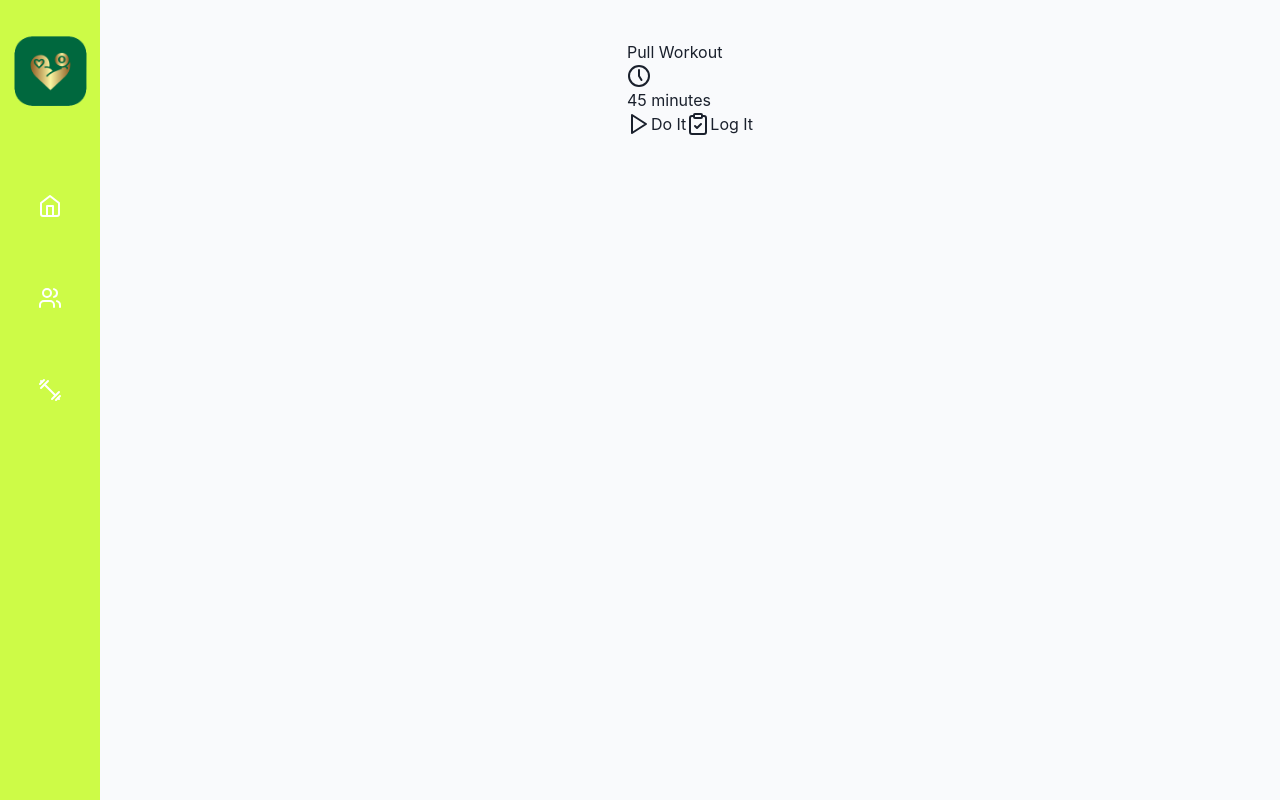
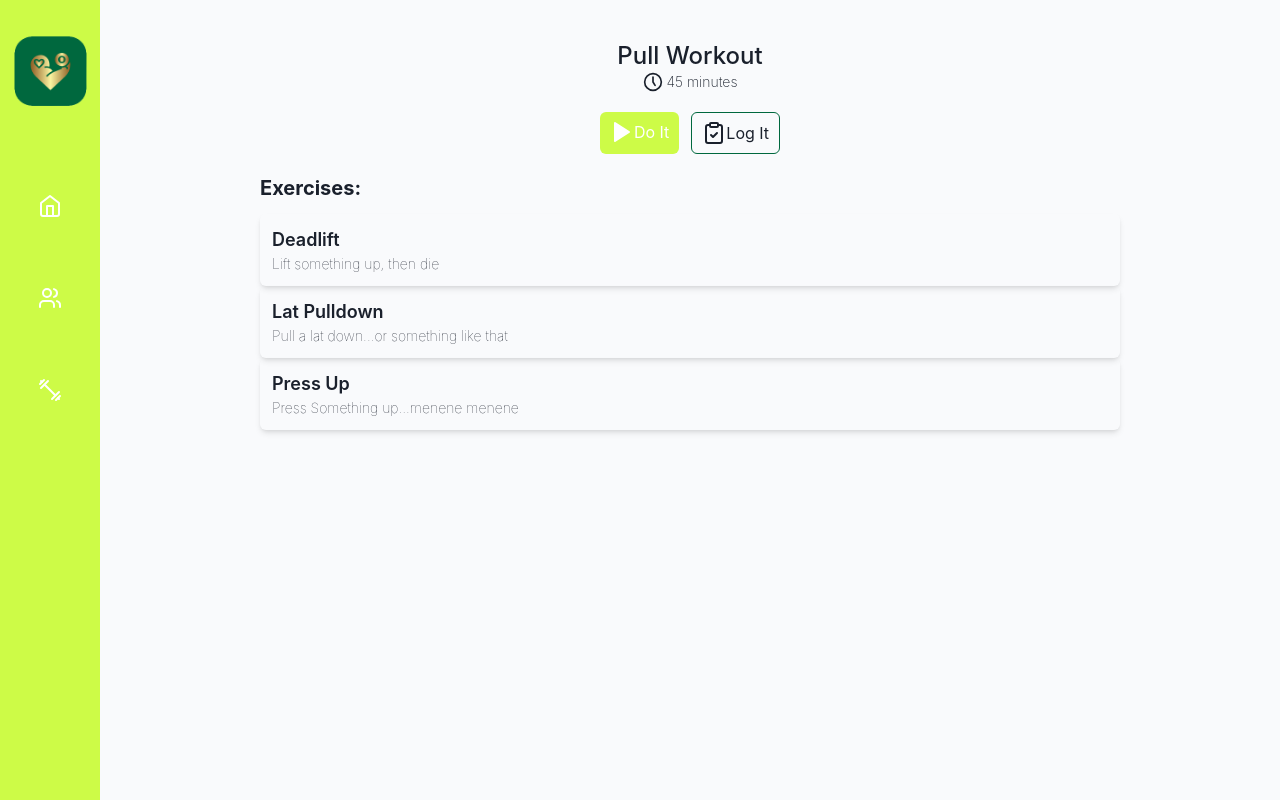
Before and after one commit to Leeyah-123/HealthSync, a React (Vite) app: page /dashboard/workout/1/preview in a window 1280 px wide. Built offline with nearby package versions, Linux system fonts and the light colour scheme.

Commit message:
chore: Workout Preview

```diff
--- a/src/components/complex/dashboard/WorkoutPlanOverview.jsx
+++ b/src/components/complex/dashboard/WorkoutPlanOverview.jsx
@@ -1,10 +1,10 @@
+import WorkoutSchedule from '../../compound/dashboard/WorkoutSchedule';
 import TodaysWorkout from '../../simple/dashboard/TodaysWorkout';
 import WorkoutPlanInfo from '../../simple/dashboard/WorkoutPlanInfo';
-import WorkoutSchedule from './WorkoutSchedule';
 
 const WorkoutPlanOverview = () => {
   return (
-    <div className="w-full lg:mx-0 lg:mt-10 gap-5">
+    <div className="w-full lg:mx-0 -mt-20 lg:mt-0 gap-5">
       <div className="flex flex-col lg:flex-row pb-10">
         <section className="w-full h-max">
           <h2 className="hidden text-2xl font-semibold mb-2 lg:block">
--- a/src/components/layout/dashboard/Navbar.jsx
+++ b/src/components/layout/dashboard/Navbar.jsx
@@ -7,7 +7,7 @@ import logo from '/assets/logo-rmbg.png';
 const DashboardNavbar = () => {
   const [isNavOpen, setIsNavOpen] = useState(false);
   const toggleNavOpen = () => setIsNavOpen(!isNavOpen);
-  const navRef = useRef();
+  const headerRef = useRef();
 
   useEffect(() => {
     // disable scrolling of body when navbar is open
@@ -15,7 +15,8 @@ const DashboardNavbar = () => {
     else document.body.style.overflowY = 'unset';
 
     const handleClickOutside = (e) => {
-      if (isNavOpen && !navRef.current.contains(e.target)) setIsNavOpen(false);
+      if (isNavOpen && !headerRef.current.contains(e.target))
+        setIsNavOpen(false);
     };
 
     // close the nav if the user clicks outside
@@ -26,8 +27,8 @@ const DashboardNavbar = () => {
   }, [isNavOpen]);
 
   return (
-    <nav ref={navRef}>
-      <div
+    <header ref={headerRef}>
+      <nav
         className={`lg:block w-[100px] pt-14 lg:pt-8 h-full overflow-y-auto bg-lemon ${
           isNavOpen ? 'block z-10 lg:z-0 fixed lg:static top-0' : 'hidden'
         }`}
@@ -53,7 +54,7 @@ const DashboardNavbar = () => {
               </li>
             ))}
         </ul>
-      </div>
+      </nav>
 
       {/* hamburger menu icon */}
       <button
@@ -80,7 +81,7 @@ const DashboardNavbar = () => {
           }`}
         />
       </button>
-    </nav>
+    </header>
   );
 };
 
--- a/src/components/layout/dashboard/dashboard.layout.jsx
+++ b/src/components/layout/dashboard/dashboard.layout.jsx
@@ -5,7 +5,10 @@ const DashboardLayout = () => {
   return (
     <div className="bg-lightGray1 min-h-screen flex gap-0 lg:gap-8 lg:pr-8 relative">
       <DashboardNavbar />
-      <Outlet />
+
+      <main className="w-full mt-20 lg:mt-10">
+        <Outlet />
+      </main>
     </div>
   );
 };
--- a/src/components/simple/dashboard/TodaysWorkout.jsx
+++ b/src/components/simple/dashboard/TodaysWorkout.jsx
@@ -1,10 +1,10 @@
-import { PlayCircleIcon } from 'lucide-react';
+import { PlayIcon } from 'lucide-react';
 
 const TodaysWorkout = () => {
   return (
     <div
       className="h-[350px] w-full bg-[url('/stretching.png')] bg-green bg-center text-white bg-cover bg-origin-
-    content bg-no-repeat lg:rounded-lg flex gap-2 place-items-end p-5 pb-16 max-w-full"
+    content bg-no-repeat lg:rounded-lg flex justify-between place-items-end px-5 pb-16 lg:pb-5 max-w-full"
     >
       <div className="h-fit">
         <h3 className="text-sm lg:hidden">Today&apos;s Workout</h3>
@@ -12,8 +12,14 @@ const TodaysWorkout = () => {
         <p className="text-xl font-medium">45-60 mins</p>
       </div>
 
-      <button>
-        <PlayCircleIcon width={50} height={50} />
+      <button className="bg-white/90 rounded-full p-2">
+        <PlayIcon
+          stroke="#000000"
+          fill="#000000"
+          opacity={0.9}
+          width={50}
+          height={50}
+        />
       </button>
     </div>
   );
--- a/src/components/simple/dashboard/WorkoutCard.jsx
+++ b/src/components/simple/dashboard/WorkoutCard.jsx
@@ -1,11 +1,13 @@
+import { Link } from 'react-router-dom';
 import PropTypes from 'prop-types';
 
 const WorkoutCard = ({ day, name, date }) => {
   const currentDate = new Date();
 
   return (
-    <div
-      className={`flex gap-2 text-lg p-3 shadow-md place-items-center rounded-md cursor-pointer hover:shadow-lg ${
+    <Link
+      to={`/dashboard/workout/${name}/preview`}
+      className={`w-full flex gap-2 text-lg p-3 shadow-md place-items-center rounded-md cursor-pointer hover:shadow-lg ${
         date.toDateString() === currentDate.toDateString()
           ? 'bg-green text-white'
           : date < currentDate
@@ -31,7 +33,7 @@ const WorkoutCard = ({ day, name, date }) => {
           d="M332.37 275.41l-19.75-40.05c-9.44-18.81-39.91-18.86-49.28.08l-19.72 39.97-44.06 6.44c-10.44 1.5-18.94 8.67-22.22 18.7-3.25 10.02-.59 20.83 6.97 28.17l31.91 31.09-7.56 43.92c-3.91 22.74 20.25 39.5 39.87 28.97L288 411.97l39.44 20.72c19.35 10.13 43.87-5.88 39.91-28.95l-7.56-43.92 31.91-31.09c7.56-7.34 10.22-18.16 6.97-28.17-3.28-10.03-11.78-17.19-22.19-18.7l-44.11-6.45zm-6.96 73.25l8.84 51.45-46.25-24.3-46.34 24.91 8.94-52.06-37.41-36.47 51.69-7.53L288 257.78l23.12 46.88 51.69 7.53-37.4 36.47zM559.97 0H402.12c-11.24 0-21.66 5.9-27.44 15.54L288 160 201.32 15.54A31.997 31.997 0 0 0 173.88 0H16.03C3.08 0-4.5 14.57 2.92 25.18l144.12 205.88C125.14 260.4 112 296.65 112 336c0 97.05 78.95 176 176 176s176-78.95 176-176c0-39.35-13.14-75.6-35.04-104.94L573.08 25.18C580.5 14.57 572.92 0 559.97 0zM46.76 32h127.12l78.93 131.55c-31.95 6.51-60.65 21.84-83.78 43.13L46.76 32zM432 336c0 79.53-64.47 144-144 144s-144-64.47-144-144 64.47-144 144-144 144 64.47 144 144zm-25.03-129.32c-23.13-21.29-51.83-36.62-83.78-43.13L402.12 32h127.12L406.97 206.68z"
         ></path>
       </svg>
-    </div>
+    </Link>
   );
 };
 
--- /dev/null
+++ b/src/pages/404.jsx
@@ -0,0 +1,21 @@
+import { Link } from 'react-router-dom';
+
+const NotFound = () => {
+  return (
+    <div className="h-screen flex flex-col place-items-center text-center">
+      <h1 className="mt-auto text-5xl font-bold mb-3">Oops!</h1>
+      <h2 className="text-lg">
+        The page you&apos;re looking for is nowhere to be found
+      </h2>
+
+      <Link
+        to="/"
+        className="mb-auto uppercase bg-lemon text-white py-2 px-2.5 mt-3 rounded-md"
+      >
+        Go back to home page
+      </Link>
+    </div>
+  );
+};
+
+export default NotFound;
--- a/src/pages/dashboard/Home.jsx
+++ b/src/pages/dashboard/Home.jsx
@@ -77,7 +77,7 @@ const DashboardHome = () => {
   };
 
   return (
-    <main className="px-5 sm:px-10 md:px-20 lg:px-0 mt-20 lg:mx-0 lg:mt-10 w-full grid lg:grid-cols-[70%_30%] gap-5">
+    <div className="px-5 sm:px-10 md:px-20 lg:px-0 lg:mx-0 w-full grid lg:grid-cols-[70%_30%] gap-5">
       <section aria-label="User Dashboard">
         <div className="flex flex-row justify-between">
           <div>
@@ -142,7 +142,7 @@ const DashboardHome = () => {
         isProfileOpen={isProfileOpen}
         toggleProfileOpen={toggleProfileOpen}
       />
-    </main>
+    </div>
   );
 };
 
--- a/src/pages/dashboard/WorkoutPlanPreview.jsx
+++ b/src/pages/dashboard/WorkoutPlanPreview.jsx
@@ -1,30 +1,73 @@
-import { ClipboardCheckIcon, Clock5Icon, PlayIcon } from 'lucide-react';
-import { useParams } from 'react-router-dom';
+import {
+  ArrowLeftIcon,
+  ClipboardCheckIcon,
+  Clock5Icon,
+  PlayIcon,
+} from 'lucide-react';
+import { useNavigate, useParams } from 'react-router-dom';
 
-const WorkoutPlan = () => {
-  const { id } = useParams();
-  console.log(id);
-
+const Exercise = ({ name, description }) => {
   return (
-    <div className="lg:mt-10 flex flex-col mx-auto">
-      <header>
-        <h3>Pull Workout</h3>
-        <p>
-          {' '}
-          <Clock5Icon />
-          45 minutes
-        </p>
-      </header>
-      <div className="flex">
-        <button className="flex">
-          <PlayIcon /> Do It
-        </button>
-        <button className="flex">
-          <ClipboardCheckIcon /> Log It
-        </button>
-      </div>
+    <div className="p-3 shadow-md rounded-md">
+      <h4 className="capitalize text-lg font-semibold">{name}</h4>
+      <p className="font-thin text-sm">{description}</p>
     </div>
   );
 };
 
+const WorkoutPlan = () => {
+  const { id } = useParams();
+  const navigate = useNavigate();
+
+  const routines = [
+    { name: 'Deadlift', description: 'Lift something up, then die' },
+    {
+      name: 'Lat Pulldown',
+      description: 'Pull a lat down...or something like that',
+    },
+    {
+      name: 'Press Up',
+      description: 'Press Something up...menene menene',
+    },
+  ];
+
+  return (
+    <>
+      <div className="bg-lemon fixed top-0 right-0 left-0 lg:hidden bottom-auto p-3 z-0">
+        <button title="Go back" onClick={() => navigate(-1)}>
+          <ArrowLeftIcon color="white" />
+        </button>
+      </div>
+
+      <div className="flex flex-col mx-auto place-items-center">
+        <header className="mb-5 text-center">
+          <h3 className="text-2xl font-medium">Pull Workout</h3>
+          <p className="flex gap-1 text-sm font-extralight justify-center">
+            {' '}
+            <Clock5Icon width="20px" height="20px" />
+            45 minutes
+          </p>
+        </header>
+        <div className="flex gap-3">
+          <button className="flex py-2 px-2.5 bg-lemon text-white rounded-md hover:scale-105 transition-transform">
+            <PlayIcon fill="white" /> Do It
+          </button>
+          <button className="flex py-2 px-2.5 border border-green rounded-md hover:scale-105 transition-transform">
+            <ClipboardCheckIcon /> Log It
+          </button>
+        </div>
+
+        <div className="flex flex-col gap-3 mt-5 w-full px-10 sm:px-15 md:px-20 lg:px-32">
+          <h3 className="text-xl font-bold">Exercises:</h3>
+          <div>
+            {routines.map(({ name, description }, index) => (
+              <Exercise key={index} name={name} description={description} />
+            ))}
+          </div>
+        </div>
+      </div>
+    </>
+  );
+};
+
 export default WorkoutPlan;
--- a/src/routes/dashboard.routes.jsx
+++ b/src/routes/dashboard.routes.jsx
@@ -29,7 +29,7 @@ const DashboardRoutes = {
       icon: <DumbbellIcon color="white" />,
       display: true,
     },
-    { path: 'workout/:name/preview', element: <WorkoutPlan /> },
+    { path: 'workout/:id/preview', element: <WorkoutPlan /> },
   ],
 };
 
--- a/src/routes/index.jsx
+++ b/src/routes/index.jsx
@@ -2,6 +2,7 @@ import { createBrowserRouter } from 'react-router-dom';
 import App from '../App.jsx';
 import '../index.css';
 
+import NotFound from '../pages/404.jsx';
 import AuthRoutes from './auth.routes.jsx';
 import DashboardRoutes from './dashboard.routes.jsx';
 
@@ -12,6 +13,10 @@ const router = createBrowserRouter([
   },
   AuthRoutes,
   DashboardRoutes,
+  {
+    path: '*',
+    element: <NotFound />,
+  },
 ]);
 
 export default router;
```
Also changed, not shown: src/components/compound/dashboard/WorkoutSchedule.jsx (renamed from src/components/complex/dashboard/WorkoutSchedule.jsx).
